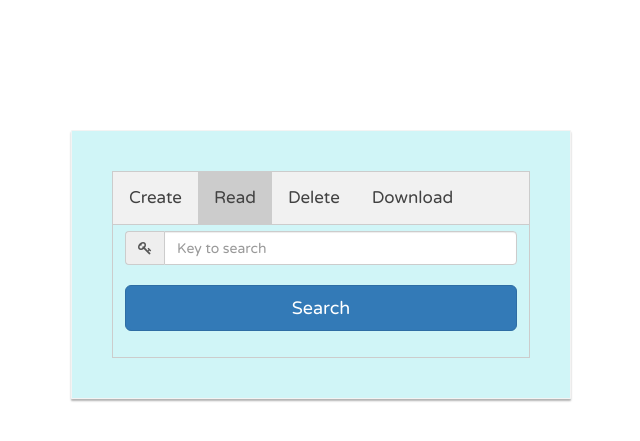
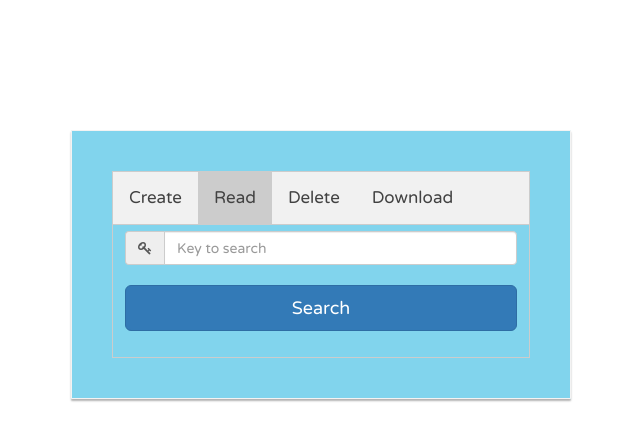
Before and after one commit to charlescsr/crd_datastore, a Flask app: template templates/read.html in a window 1280 px wide. Shown: the top 441 px of the page, without its empty margins (319-959 px from the left). Run offline with Flask 2, Linux system fonts and the light colour scheme; the template is opened without the code that fills it, so the values that code supplies are empty; some libraries are stand-ins or nearby versions.

Commit message:
Final Code

```diff
--- a/app.py
+++ b/app.py
@@ -13,7 +13,7 @@ from pathlib import Path #Get path of file to send to client
 import os #To Remove temporary file to save storage
 import json #To handle JSON value
 from datetime import datetime, timedelta
-from flask import Flask,render_template,request, session, send_file #The base for the application
+from flask import Flask,render_template, request, session, send_file #The base for the application
 from werkzeug.utils import secure_filename #Save the file to write to the DB
 from flask_pymongo import pymongo #To interact with Mongo DB
 from bson.json_util import dumps #To get final Data Store
@@ -34,7 +34,7 @@ CONNECTION_STRING = "mongodb+srv://charles:0QyVtWs73CMc6DHe@flask-mongo.qfh5r.mo
 client = pymongo.MongoClient(CONNECTION_STRING) # Connect to Mongo DB
 
 db = client['test_crd']['crd']
-user_db = client['test_crd']['users']
+user_db = client['user_info']['users']
 
 #---------------------------------------------------------------------------------------------------
 # USER FUNCTIONS
@@ -49,9 +49,8 @@ def db_size():
     '''
         Function to check Main DB size and prevent create if size is at 1GB
     '''
-    cmd = db.runCommand({
-        "dbStats": 1,
-    })
+    db1 = client.test_crd
+    cmd = db1.command("collstats", "crd")
     return cmd["size"]
 #---------------------------------------------------------------------------------------------------
 
@@ -79,7 +78,7 @@ def enter():
             session['sid'] = sid
             session['name'] = name
     else:
-        return "Name is already in use"
+        return render_template("main.html", msg="Name is already in use")
 
     return render_template("create.html")
 
@@ -89,7 +88,8 @@ def create():
         Endpoint for the create operation
     '''
     if db_size() >= 1024 * 1024 * 1024:
-        return render_template("create.html", msg1="Create not possible. Space exceeded")
+        return render_template("create.html",
+        msg1="Create not possible. Space is above/equal to 1GB")
 
     k = request.form['key']
     value = request.files['value']
@@ -99,16 +99,16 @@ def create():
     file = open(value.filename,)
     data = json.load(file)
     os.remove(value.filename)
+    cur = db.find({"key": k, "createdBy": session['name']})
+    if cur.count() != 0:
+        return render_template("create.html", msg1="Key already exists")
+
     if ttl != 0:
-        cur = db.find({"key": k})
         if cur.count() == 0:
             fin_value = {"key": k, "value": data, "Time Stamp": now,
                         "TTL": ttl, "createdBy": session['name']}
             db.insert_one(fin_value)
             return render_template("create.html", msg1="Key created")
-
-        if cur.count() != 0:
-            return "Key already exists"
 
     fin_value = fin_value = {"key": k, "value": data, "Time Stamp": now,
                             "TTL": ttl, "createdBy": session['name']}
@@ -138,6 +138,7 @@ def read():
     exp = exp.strftime("%X")
 
     if ttl != 0 and now.strftime("%X") >= exp:
+        db.delete_one({"key": k})
         return  render_template("read.html", msg2="Key expired")
 
     if ttl != 0 and exp < now.strftime("%X"):
@@ -175,7 +176,8 @@ def delete():
     exp = exp.strftime("%X")
 
     if ttl != 0 and now.strftime("%X") >= exp:
-        return  render_template("delete.html", msg2="Key expired")
+        db.delete_one({"key": k})
+        return  render_template("delete.html", msg3="Key expired")
 
     if ttl != 0 and exp < now.strftime("%X"):
         db.delete_one({"key": k})
--- a/templates/create.html
+++ b/templates/create.html
@@ -44,7 +44,7 @@
 		color: rgb(66, 66, 66);
 		border-radius: 1px;
     	margin-bottom: 15px;
-		background: rgba(44, 210, 216, 0.219);
+		background: rgba(26, 177, 223, 0.548);
 
 		border: 1px solid #f3f3f3;
 		box-shadow: 0px 2px 2px rgba(0, 0, 0, 0.3);
--- a/templates/delete.html
+++ b/templates/delete.html
@@ -44,7 +44,7 @@
 		color: rgb(66, 66, 66);
 		border-radius: 1px;
     	margin-bottom: 15px;
-		background: rgba(44, 210, 216, 0.219);
+		background: rgba(26, 177, 223, 0.548);
 
 		border: 1px solid #f3f3f3;
 		box-shadow: 0px 2px 2px rgba(0, 0, 0, 0.3);
--- a/templates/main.html
+++ b/templates/main.html
@@ -44,7 +44,7 @@
 		color: rgb(66, 66, 66);
 		border-radius: 1px;
     	margin-bottom: 15px;
-		background: rgba(44, 210, 216, 0.219);
+		background: rgba(26, 177, 223, 0.548);
 
 		border: 1px solid #f3f3f3;
 		box-shadow: 0px 2px 2px rgba(0, 0, 0, 0.3);
@@ -70,6 +70,9 @@
 
 			<div class="modal-body">
 				<form action="/enter" method="post">
+					{% if msg %}
+						<span class="s"><p>{{ msg }}</p></span>
+					{% endif %}
 					<div class="form-group">
 						<div class="input-group">
 							<span class="input-group-addon"><i class="fa fa-user"></i></span>
--- a/templates/read.html
+++ b/templates/read.html
@@ -44,7 +44,7 @@
 		color: rgb(66, 66, 66);
 		border-radius: 1px;
     	margin-bottom: 15px;
-		background: rgba(44, 210, 216, 0.219);
+		background: rgba(26, 177, 223, 0.548);
 
 		border: 1px solid #f3f3f3;
 		box-shadow: 0px 2px 2px rgba(0, 0, 0, 0.3);
```
